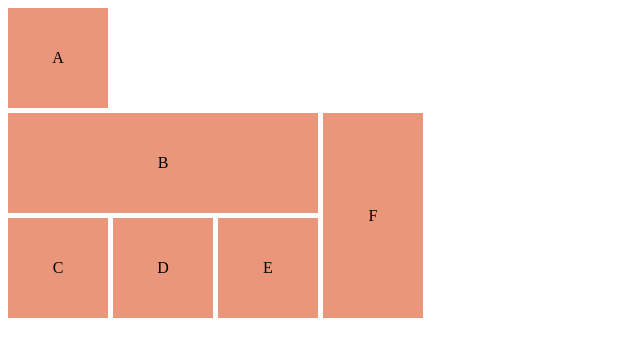
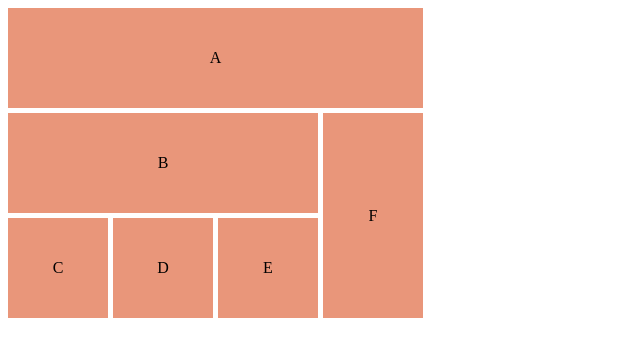
Before and after one commit to plokhykh/module-html, a plain HTML site: page lesson3 (flexbox)/classwork/3/3.html in a window 1280 px wide. Shown: the whole page, without its empty margins (0-640 px from the left). Drawn offline with Linux system fonts and the light colour scheme.

Commit message:
hw flexbox

```diff
--- a/lesson3 (flexbox)/classwork/3/3.css
+++ b/lesson3 (flexbox)/classwork/3/3.css
@@ -26,3 +26,7 @@
     display: flex;
     column-gap: 5px;
 }
+
+.a{
+    width: 415px;
+}
```
